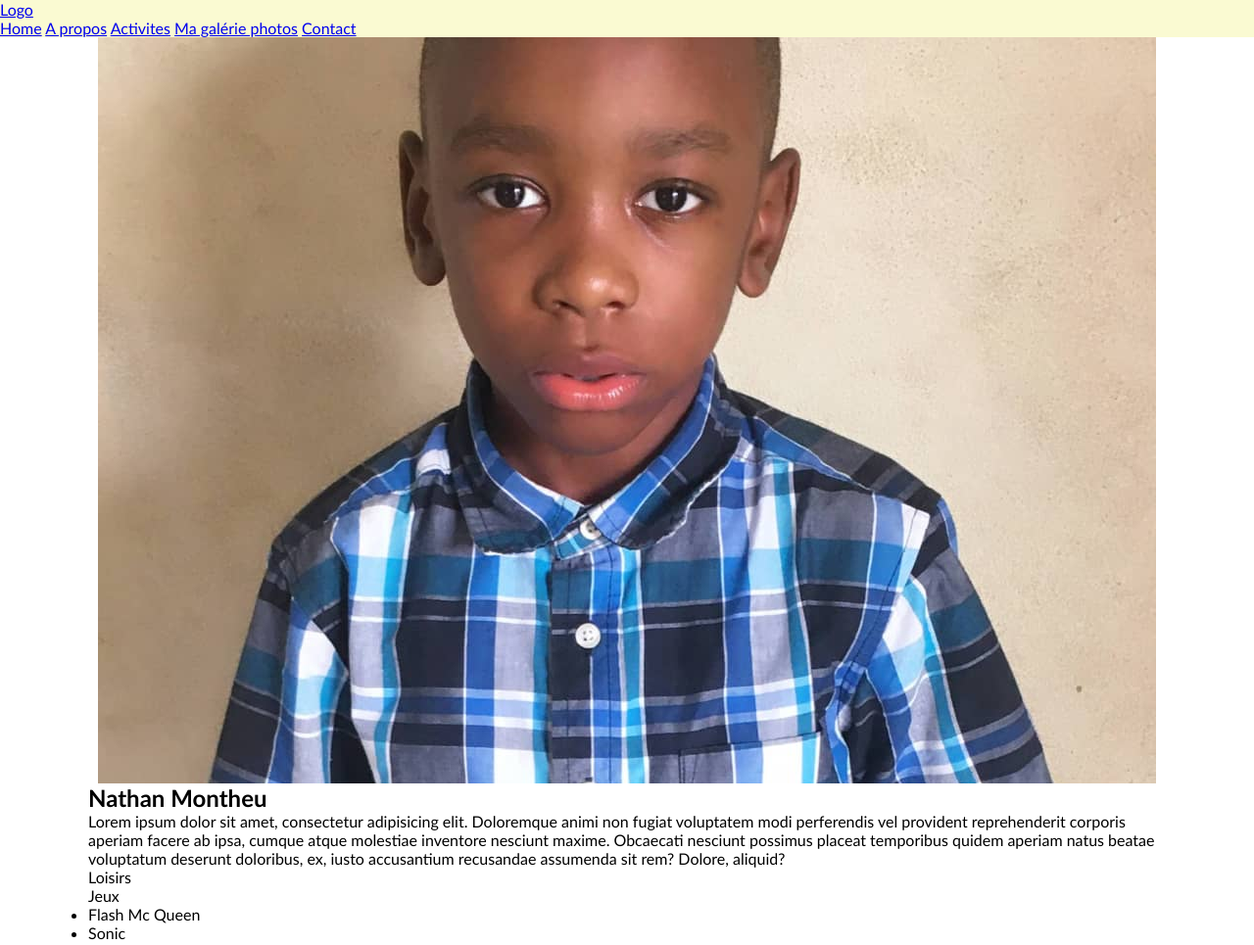
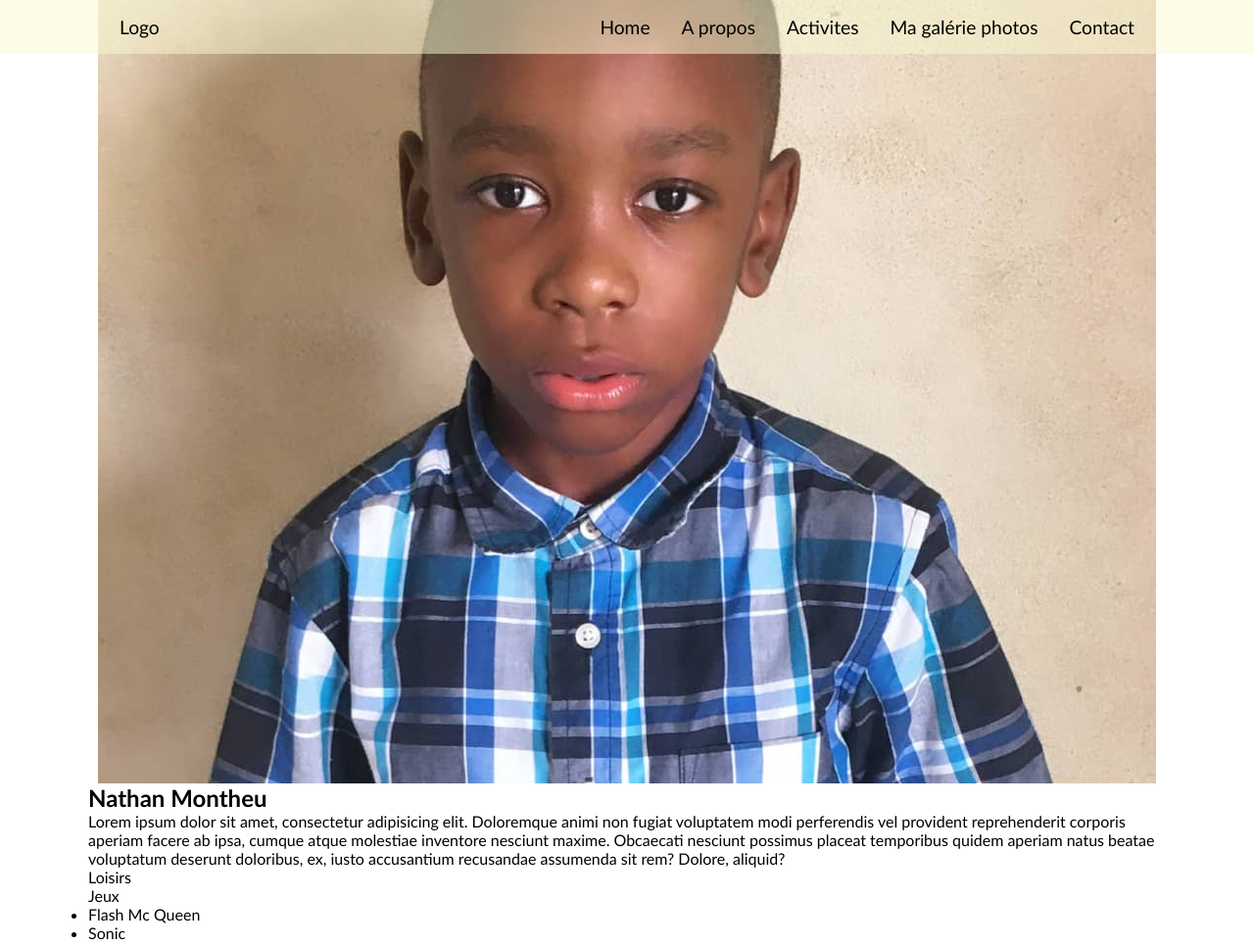
Before and after one commit to webdevKmer/nathan-portfolio-2023, a plain HTML site: page index.html in a window 1280 px wide. Shown: the top 965 px of the page at 98% size. Drawn offline with Linux system fonts and the light colour scheme.

Commit message:
styling the mobile nav

```diff
--- a/styles.css
+++ b/styles.css
@@ -4,7 +4,7 @@
     box-sizing: border-box;
 }
 body{
-    font-family: 'Gill Sans', 'Gill Sans MT', Calibri, 'Trebuchet MS', sans-serif;
+    font-family: 'Trebuchet MS', 'Lucida Sans Unicode', 'Lucida Grande', 'Lucida Sans', Arial, sans-serif
 }
 .container{
     width: 90%;
@@ -13,7 +13,7 @@ body{
 }
 header{
   position: absolute;
-  background-color: lightgoldenrodyellow;
+  background-color: rgba(250, 250, 210, 0.514);
   width: 100%;
 }
 #hero{
@@ -63,3 +63,53 @@ footer{
 .hidden{
   display: none;
 }
+header nav{
+  display: flex;
+  flex-direction: column;
+  max-width: 1100px;
+  margin: 0 auto;
+ }
+header .nav-links-mobile{
+  display: flex;
+  flex-direction: column;
+}
+header a{
+  color: black;
+  text-decoration: none;
+  font-size: 1.2rem;
+  padding: .5rem 2rem;
+  background-color: rgba(250, 250, 210, 0.288);
+  /* width: 100%; */
+}
+header a:hover{
+  background-color: rgba(250, 250, 210, 0.74);
+}
+@media screen and (min-width: 650px) {
+  header .nav-links-mobile {
+    display: none;
+  }
+  header a{
+    background-color: transparent;
+    padding: 0;
+  }
+  header a:hover{
+    color: white;
+    background-color: transparent;
+  }
+  header nav{
+    flex-direction: row;
+    justify-content: space-between;
+    padding: 1rem 2rem;
+    max-width: 1100px;
+    margin: 0 auto;
+  }
+  header .nav-links{
+    display: flex;
+    gap: 1rem;
+  }
+}
+@media screen and (min-width: 900px) {
+  header .nav-links {
+    gap: 2rem;
+  }
+}
```
